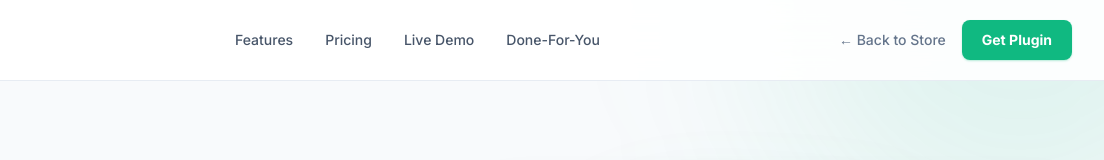
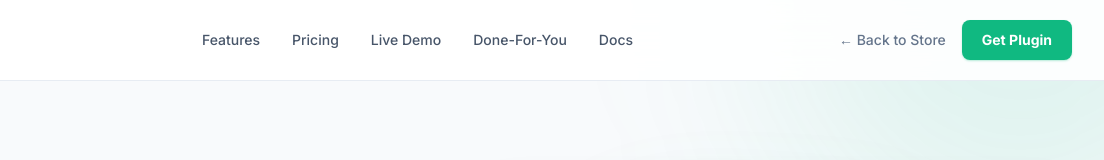
Before and after one commit to mailchimptemplate/mailchimp-pack, a plain HTML site: page whatsapp-crm.html in a window 1280 px wide. Shown: the top 160 px of the page, 176-1280 px from the left. Drawn offline with nearby package versions, Linux system fonts and the light colour scheme.

Commit message:
Update whatsapp-crm.html

```diff
--- a/whatsapp-crm.html
+++ b/whatsapp-crm.html
@@ -69,6 +69,7 @@
                 <a href="#pricing" class="text-sm font-medium text-slate-600 hover:text-slate-900 transition-colors">Pricing</a>
                 <a href="https://nuramim.kesug.com/product/women-graphic-oversized-t-shirt/" target="_blank" class="text-sm font-medium text-slate-600 hover:text-slate-900 transition-colors">Live Demo</a>
                 <a href="#custom-setup" class="text-sm font-medium text-slate-600 hover:text-slate-900 transition-colors">Done-For-You</a>
+				 <a href="chimpjar-contact-chat-builder-pro-docs.html" target="_blank" class="text-sm font-medium text-slate-600 hover:text-slate-900 transition-colors">Docs</a>
             </div>
 
             <div class="flex items-center gap-4">
@@ -90,6 +91,7 @@
                 <a href="#pricing" class="block px-3 py-3 text-base font-medium text-slate-700 hover:bg-slate-50 rounded-lg">Pricing</a>
             <a href="https://nuramim.kesug.com/product/women-graphic-oversized-t-shirt/" target="_blank" class="block px-3 py-3 text-base font-medium text-slate-700 hover:bg-slate-50 rounded-lg">Live Demo</a>
             <a href="#custom-setup" class="block px-3 py-3 text-base font-medium text-slate-700 hover:bg-slate-50 rounded-lg">Done-For-You</a>
+			<a href="chimpjar-contact-chat-builder-pro-docs.html" target="_blank" class="block px-3 py-3 text-base font-medium text-slate-700 hover:bg-slate-50 rounded-lg">Docs</a>
             <hr class="border-slate-100 my-2">
             <a href="index.html" class="block px-3 py-3 text-base font-medium text-brand hover:bg-rose-50 rounded-lg">&larr; Back to Store</a>
         </div>
```
